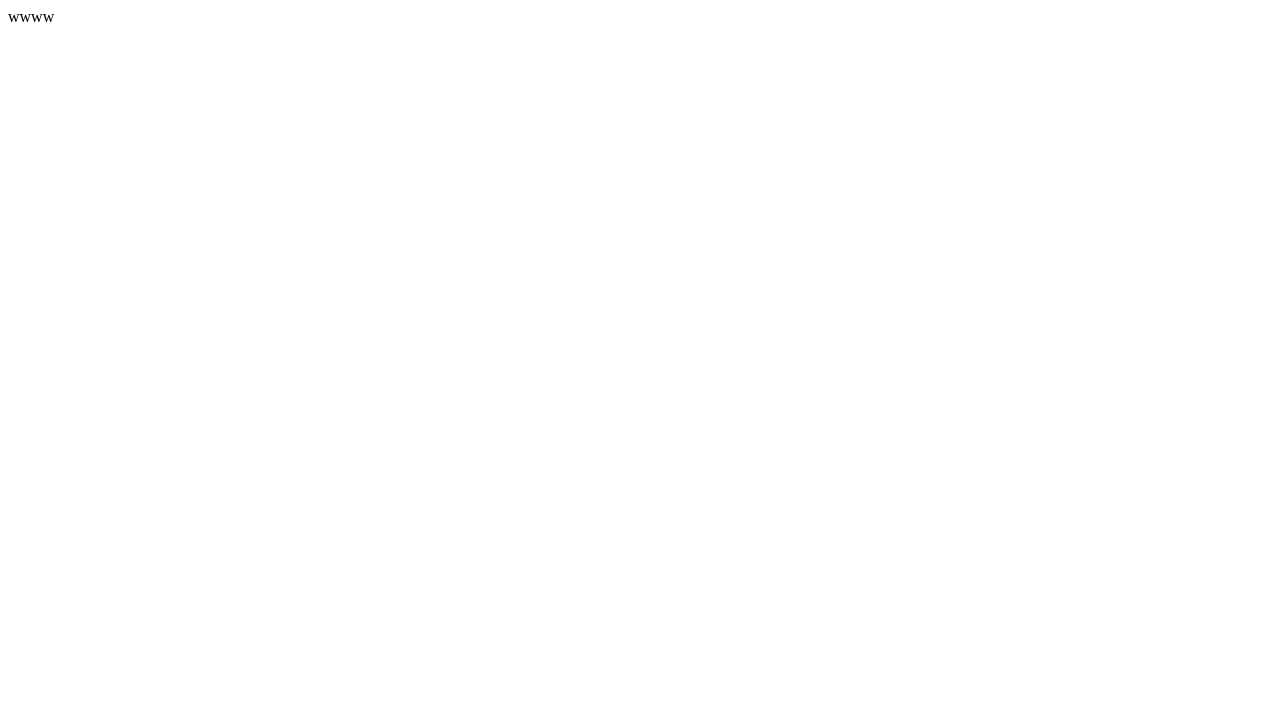
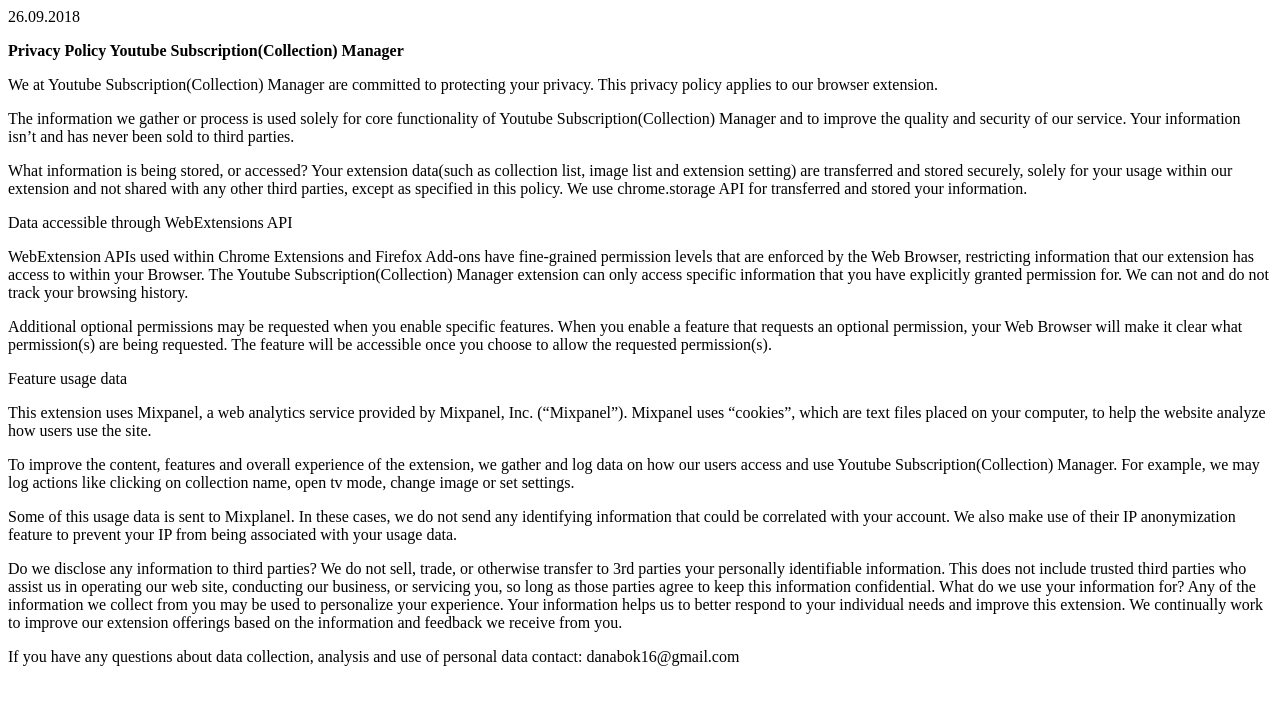
Before and after one commit to NabokD/ysm.github.io, a plain HTML site: page index.html in a window 1280 px wide. Drawn offline with Linux system fonts and the light colour scheme.

Commit message:
add policy

```diff
--- a/index.html
+++ b/index.html
@@ -1 +1,29 @@
-wwww
+26.09.2018
+<p><b>Privacy Policy Youtube Subscription(Collection) Manager		</b>
+</p>
+<p>We at Youtube Subscription(Collection) Manager are committed to protecting your privacy. This privacy policy applies to our browser extension.
+</p>
+<p>The information we gather or process is used solely for core functionality of Youtube Subscription(Collection) Manager and to improve the quality and security of our service. Your information isn’t and has never been sold to third parties.
+</p>
+<p>What information is being stored, or accessed?
+Your extension data(such as collection list, image list and extension setting) are transferred and stored securely, solely for your usage within our extension and not shared with any other third parties, except as specified in this policy. We use chrome.storage API for transferred and stored your information.
+</p>
+<p>Data accessible through WebExtensions API
+<p>WebExtension APIs used within Chrome Extensions and Firefox Add-ons have fine-grained permission levels that are enforced by the Web Browser, restricting information that our extension has access to within your Browser. The Youtube Subscription(Collection) Manager extension can only access specific information that you have explicitly granted permission for. We can not and do not track your browsing history.
+</p>
+<p>Additional optional permissions may be requested when you enable specific features. When you enable a feature that requests an optional permission, your Web Browser will make it clear what permission(s) are being requested. The feature will be accessible once you choose to allow the requested permission(s).
+</p>
+<p>Feature usage data
+<p>This extension uses Mixpanel, a web analytics service provided by Mixpanel, Inc. (“Mixpanel”). Mixpanel uses “cookies”, which are text files placed on your computer, to help the website analyze how users use the site.
+</p>
+<p>To improve the content, features and overall experience of the extension, we gather and log data on how our users access and use Youtube Subscription(Collection) Manager. For example, we may log actions like clicking on collection name, open tv mode, change image or set settings.
+</p>
+<p>Some of this usage data is sent to Mixplanel. In these cases, we do not send any identifying information that could be correlated with your account. We also make use of their IP anonymization feature to prevent your IP from being associated with your usage data.
+</p>
+<p>Do we disclose any information to third parties?
+We do not sell, trade, or otherwise transfer to 3rd parties your personally identifiable information. This does not include trusted third parties who assist us in operating our web site, conducting our business, or servicing you, so long as those parties agree to keep this information confidential.
+What do we use your information for?
+Any of the information we collect from you may be used to personalize your experience. Your information helps us to better respond to your individual needs and improve this extension. We continually work to improve our extension offerings based on the information and feedback we receive from you.
+</p>
+<p>If you have any questions about data collection, analysis and use of personal data contact: danabok16@gmail.com
+</p>
```
